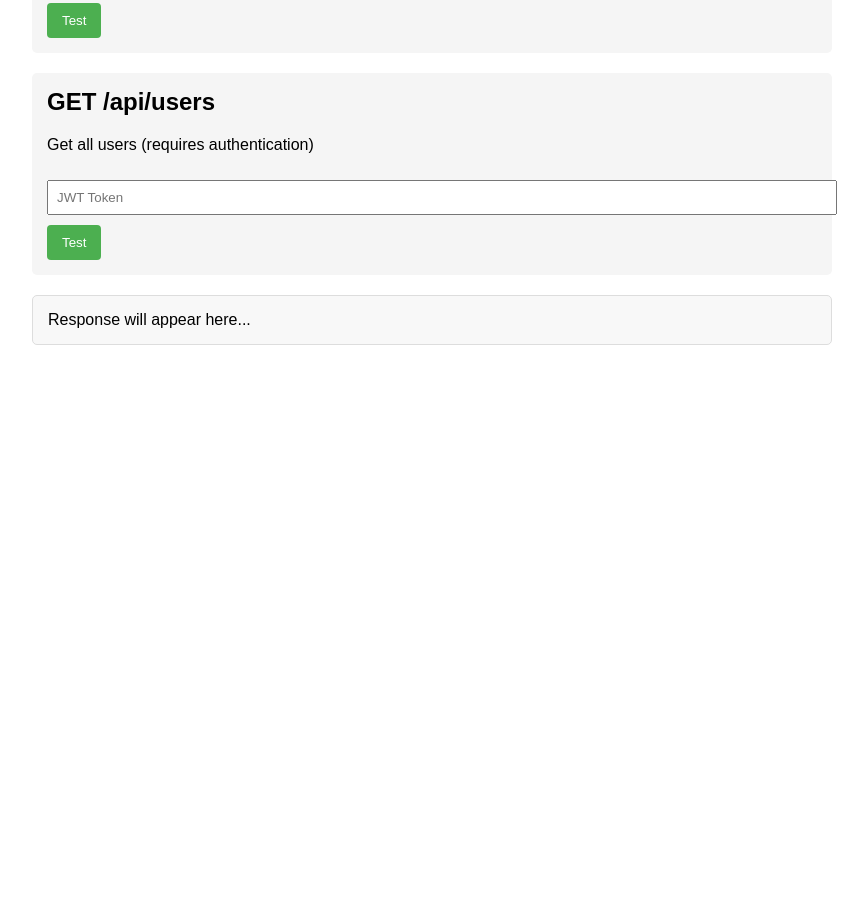
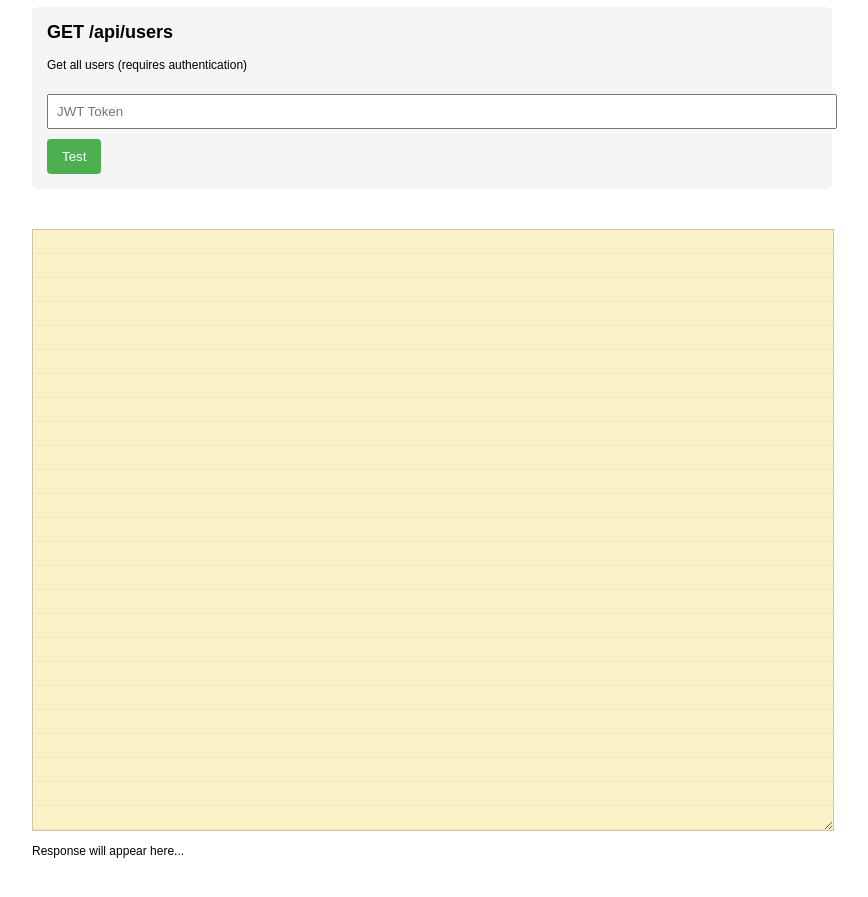
Before and after one commit to source-hub-org/intelli-scope-api, a website: page public/index.html in a window 1280 px wide. Shown: the part 489-1386 px from the top of the page, without its empty margins (208-1076 px from the left). Before the commit the page ends 854 px from the top, so only its background shows below. Drawn offline with Linux system fonts and the light colour scheme.

Commit message:
Update index.html

```diff
--- a/public/index.html
+++ b/public/index.html
@@ -6,10 +6,12 @@
     <title>IntelliScope API Test</title>
     <style>
         body {
+            font-size: 12px;
             font-family: Arial, sans-serif;
             max-width: 800px;
             margin: 0 auto;
             padding: 20px;
+            padding-bottom: 100px;
         }
         h1 {
             color: #333;
@@ -43,11 +45,24 @@
         }
         #response {
             margin-top: 20px;
-            white-space: pre-wrap;
-            background-color: #f8f8f8;
-            padding: 15px;
-            border-radius: 5px;
-            border: 1px solid #ddd;
+            margin-bottom: 10px;
+            width: calc(100% - 20px);
+            height: 600px;
+            line-height: 24px !important;
+            font-size: 12px;
+            padding: 12px;
+            font-family: monospace;
+            background:
+                repeating-linear-gradient(
+                to bottom,
+                #fbf1c7,          /* background */
+                #fbf1c7 23px,
+                #ebdbb2 24px       /* soft line */
+                );
+            color: #3c3836;        /* dark text */
+            border: 1px solid #d5c4a1;
+            resize: vertical;
+            padding: 0 10px;
         }
     </style>
 </head>
@@ -79,7 +94,7 @@
         <button onclick="testAuthEndpoint('GET', '/api/users')">Test</button>
     </div>
 
-    <div id="response">Response will appear here...</div>
+    <textarea id="response" readonly></textarea>Response will appear here...</textarea>
 
     <script>
         async function testEndpoint(method, url) {
```
